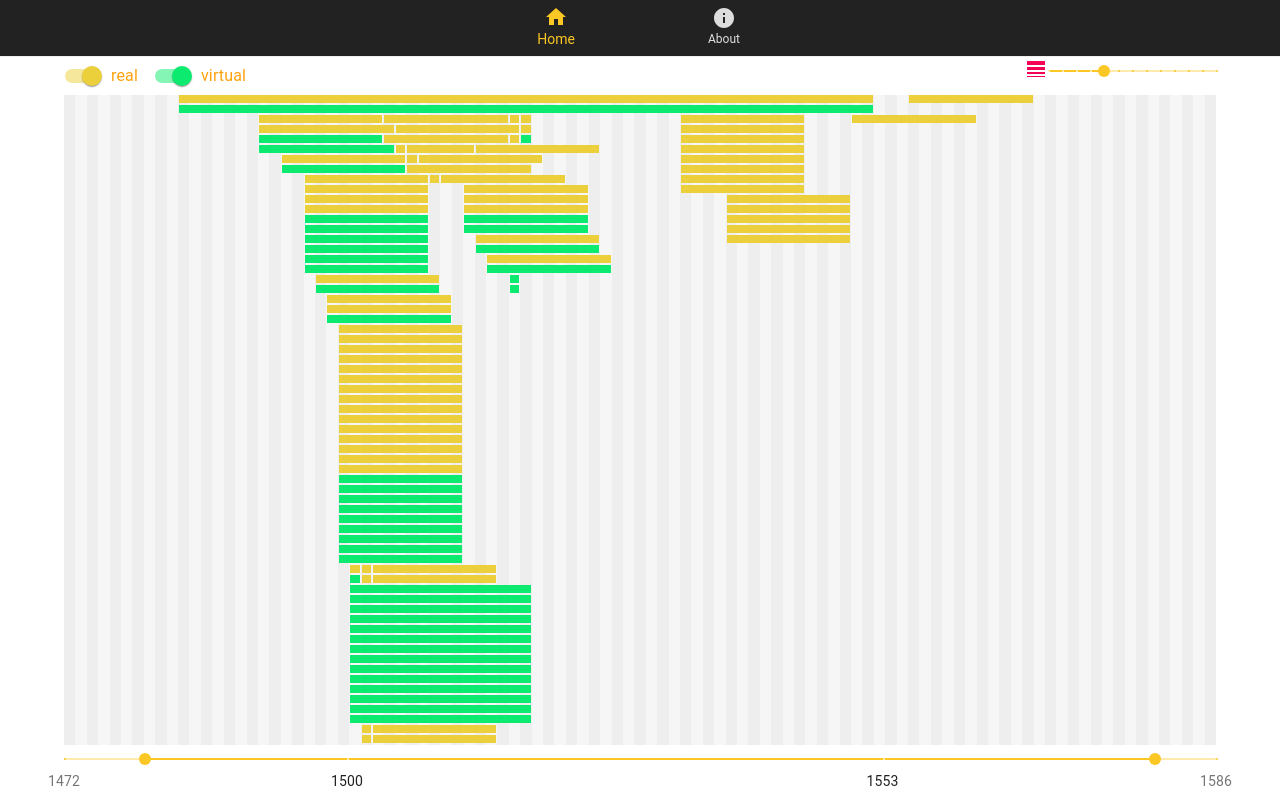
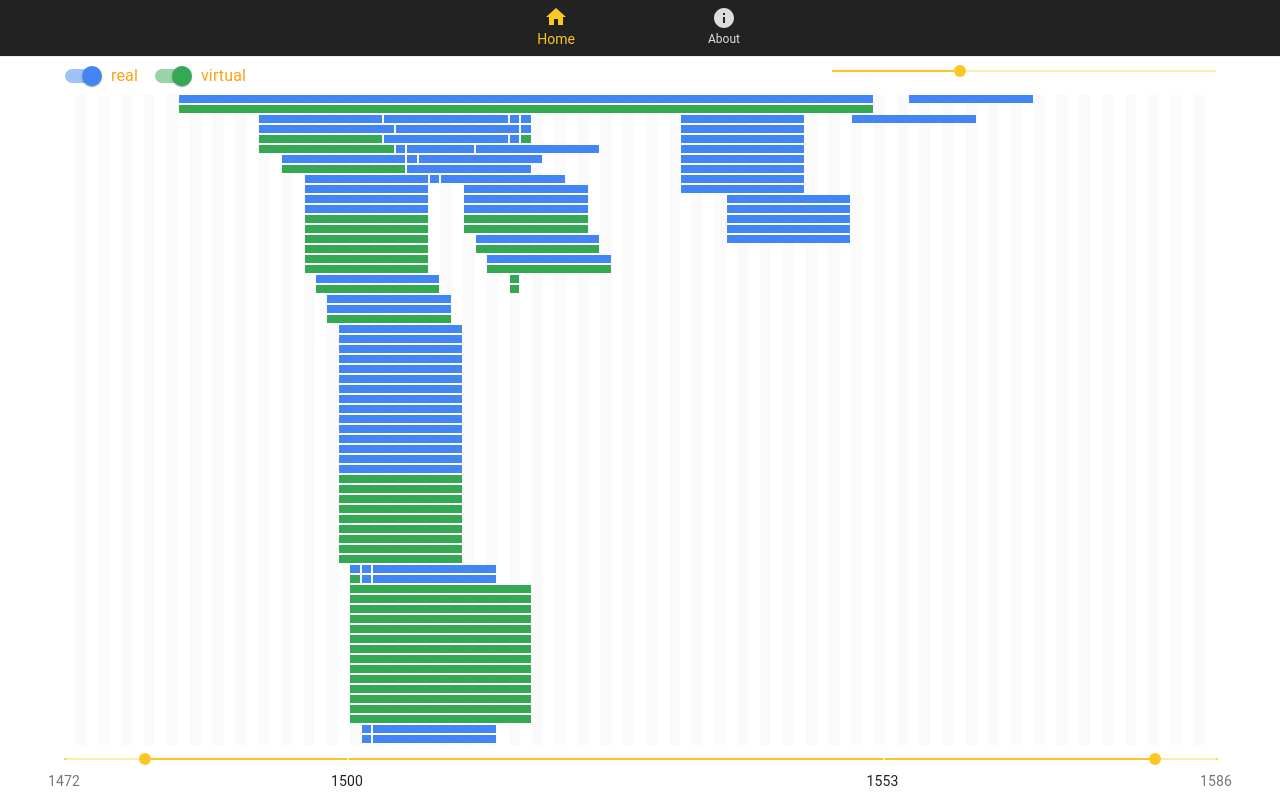
Before and after one commit to d-kuznetsov/cranach-timeline, a Next.js app: page / in a window 1280 px wide. Shown: the top 798 px of the page. Built offline with nearby package versions, Linux system fonts and the light colour scheme.

Commit message:
add little style changes

```diff
--- a/src/components/LineHeightSlider/index.jsx
+++ b/src/components/LineHeightSlider/index.jsx
@@ -20,8 +20,8 @@ export function LineHeightSliderComponent({ defaultValue, onChange }) {
       defaultValue={defaultValue}
       min={MIN_VALUE}
       max={MAX_VALUE}
+      step={0.1}
       valueLabelDisplay="off"
-      marks
       onChangeCommitted={onChange}
     />
   );
--- a/src/components/TimeLine/TimeLine.module.scss
+++ b/src/components/TimeLine/TimeLine.module.scss
@@ -10,10 +10,10 @@
   display: flex;
   flex-direction: column-reverse;
   position: relative;
-  background-color: rgba($color: #ddd, $alpha: 0.5);
+  background-color: rgba($color: #fff, $alpha: 0.33);
 
   &:nth-child(2n) {
-    background-color: rgba($color: #eee, $alpha: 0.5);
+    background-color: rgba($color: #eee, $alpha: 0.33);
   }
 }
 
--- a/src/constants.js
+++ b/src/constants.js
@@ -8,12 +8,12 @@ export const CATEGORIES = {
   1: {
     id: 1,
     label: "real",
-    mainColor: "#EBCF3B",
+    mainColor: "#4285F4",
   },
   2: {
     id: 2,
     label: "virtual",
-    mainColor: "#0CEB6F",
+    mainColor: "#34A853",
   },
   /*
   1: {
--- a/src/page containers/Timeline/Timeline.module.scss
+++ b/src/page containers/Timeline/Timeline.module.scss
@@ -18,7 +18,7 @@ $view-height: calc(100% - 38px - 55px + 1px);
 }
 
 .categoriesWrapper {
-  flex: 5;
+  flex: 2;
 }
 
 .lineHeightSliderWrapper {
--- a/src/page containers/Timeline/index.jsx
+++ b/src/page containers/Timeline/index.jsx
@@ -24,7 +24,6 @@ export default function Timeline() {
             <Categories />
           </section>
           <section className={styles.lineHeightSliderWrapper}>
-            <LineWeightIcon color="secondary" />
             <LineHeightSlider />
           </section>
         </section>
```
